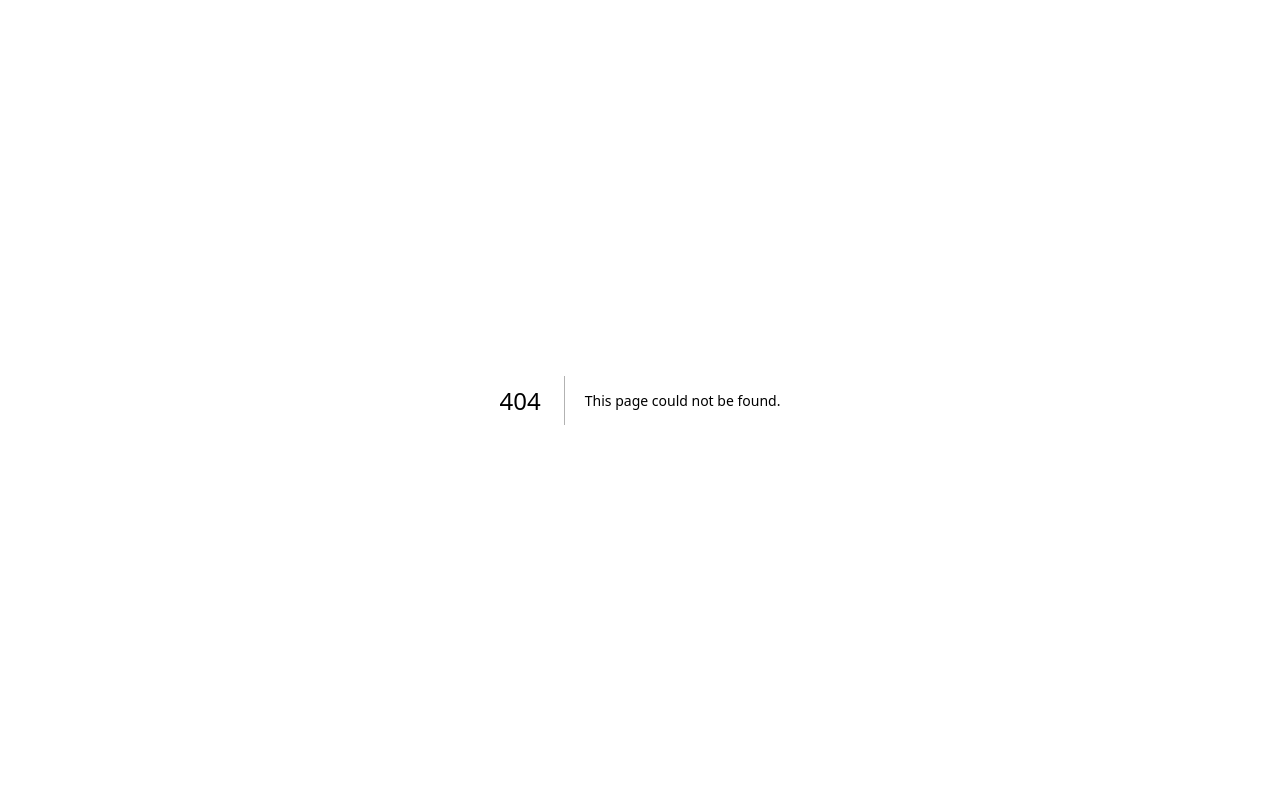
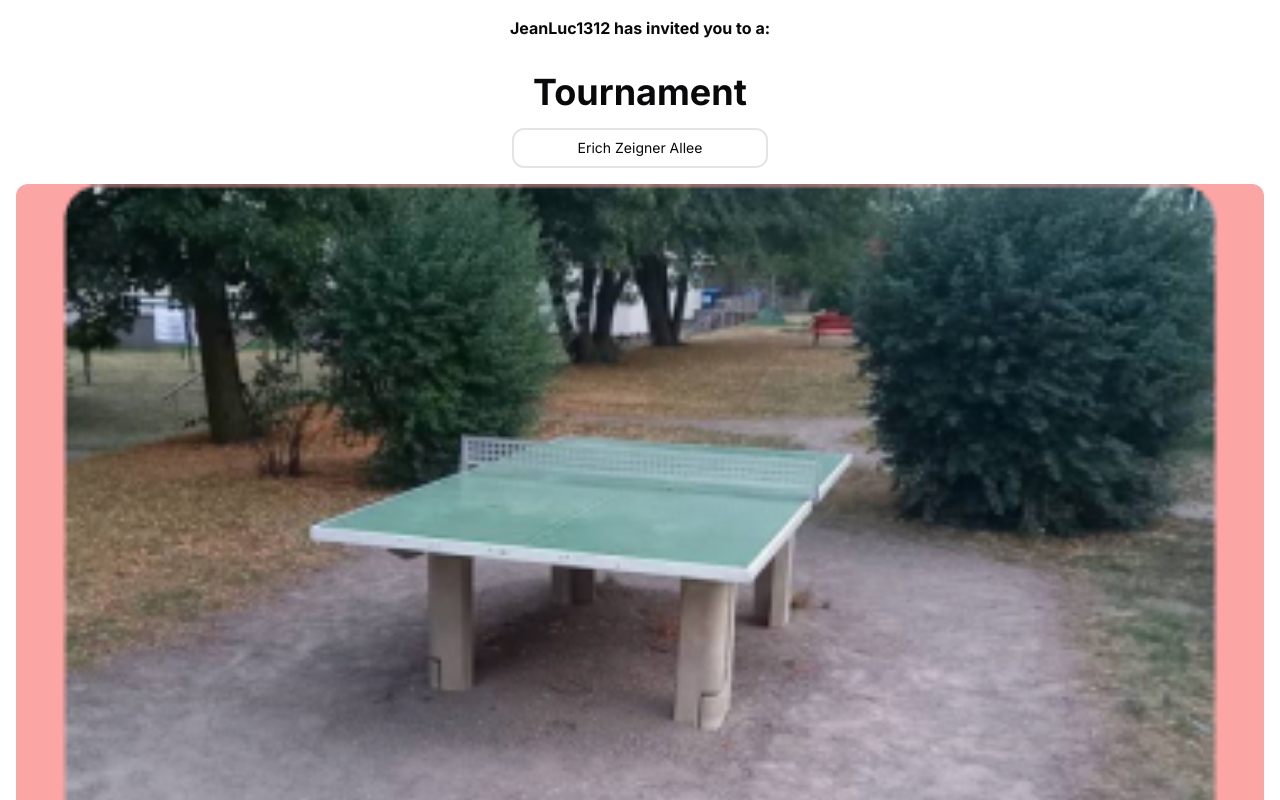
Before and after one commit to hnns-dev/camp12-final, a Next.js app: page /response-page/1 in a window 1280 px wide. Before the commit this address had no page. Shown: the top 800 px of the page. Built offline with nearby package versions, Linux system fonts and the light colour scheme.

Commit message:
corrected typo

```diff
--- a/app/response-page/[response-id]/page.tsx
+++ b/app/response-page/[responseId]/page.tsx
@@ -4,8 +4,9 @@ import Link from "next/link";
 export default function responsePage({
   params,
 }: {
-  params: { ResponseId: string };
+  params: { responseId: string };
 }) {
+  const { responseId } = params;
   const placeHolder = [
     "Public",
     "Pros only",
@@ -14,6 +15,7 @@ export default function responsePage({
     "16 players",
     "knockout",
   ];
+
   const eventName = "Tournament";
   const date = "29.08.2024";
   const time = "16:00";
@@ -37,7 +39,7 @@ export default function responsePage({
           </h3>
           <img
             className="rounded-xl h-2/5 w-full object-fill bg-red-300"
-            src="example.png"
+            src="/example.png"
             alt="pic"
           />
           <button className="bg-zinc-300 text-purple-700 text-xs rounded-full w-1/3 py-1">
```
Also changed, not shown: .eslintrc.json.
